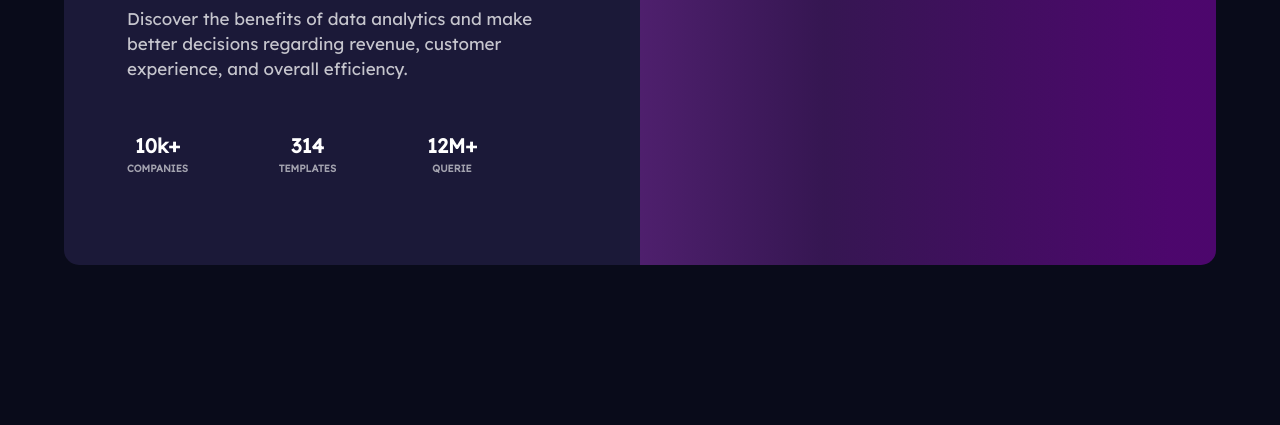
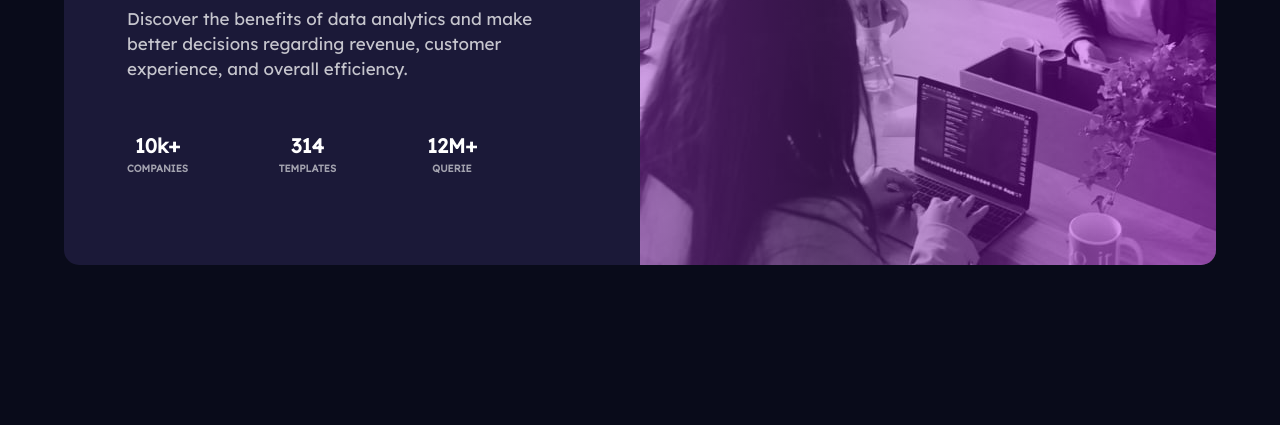
Before and after one commit to ZakJam/stats-preview-card-component-main, a plain HTML site: page index.html in a window 1280 px wide. Shown: the part 375-800 px from the top of the page. Drawn offline with Linux system fonts and the light colour scheme; the site is published under a folder, as on GitHub Pages, so addresses that start at the root find nothing.

Commit message:
immagine

```diff
--- a/styles.css
+++ b/styles.css
@@ -27,7 +27,7 @@ margin-top: 10vh;
 
 
 .img {
-background: url(/images/image-header-mobile.jpg);
+background: url(images/image-header-mobile.jpg);
 background-size: cover;
 height: 30%;
 border-top-left-radius: 15px;
@@ -155,7 +155,7 @@ height: 60vh;
 
 
 .img {
-background: url(/images/image-header-mobile.jpg);
+background: url(images/image-header-mobile.jpg);
 background-size: cover;
 height: 100%;
 width: 50%;
```
